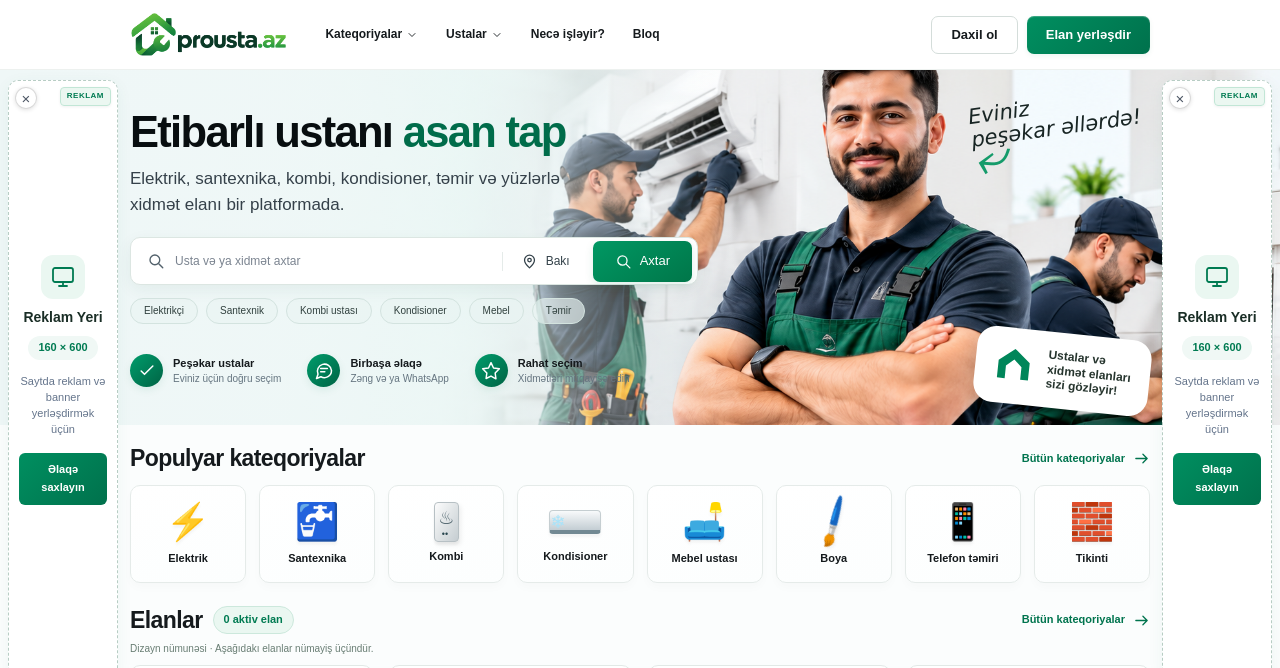
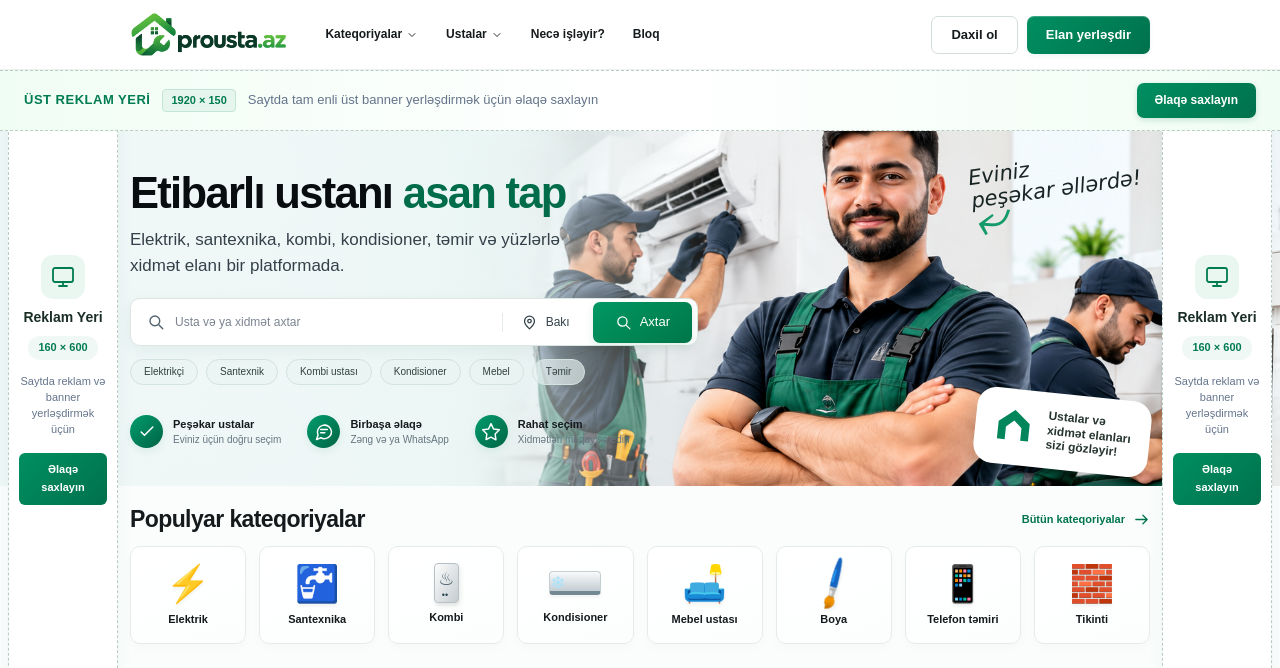
Before and after one commit to guliyevsarxan92-dot/prousta, a Django app: page / in a window 1280 px wide. Shown: the top 668 px of the page. Run offline with Django 5.2, Linux system fonts and the light colour scheme; data comes from the database, SQL or seed files in the repository; data that the repository does not hold is empty; some libraries are stand-ins or nearby versions.

Commit message:
feat: yan bannerlerden x ve reklam yazisi silindi, tam enli ust banner elave edildi

```diff
--- a/core/context_processors.py
+++ b/core/context_processors.py
@@ -30,6 +30,7 @@ def oxunmamis_mesaj(request):
     ctx = {
         'nav_kateqoriyalar': nav_kateqoriyalar,
         'YANDEX_VERIFICATION': getattr(settings, 'YANDEX_VERIFICATION', ''),
+        'reklam_ust': reklamlar.get('ust'),
         'reklam_sol': reklamlar.get('sol'),
         'reklam_sag': reklamlar.get('sag'),
         'reklam_orta': reklamlar.get('orta'),
--- a/core/models.py
+++ b/core/models.py
@@ -247,6 +247,7 @@ class Odenis(models.Model):
 
 class ReklamBanner(models.Model):
     MOVQELER = [
+        ('ust', 'Üst Banner (Tam Enli - Ekran Boyu)'),
         ('sol', 'Sol Yan Banner (Desktop)'),
         ('sag', 'Sağ Yan Banner (Desktop)'),
         ('orta', 'Orta / Horizontal Banner'),
@@ -255,7 +256,7 @@ class ReklamBanner(models.Model):
     movqe = models.CharField('Mövqe', max_length=20, choices=MOVQELER, unique=True)
     bashliq = models.CharField('Başlıq / Müştəri adı', max_length=150, blank=True)
     link = models.URLField('Keçid Linki (URL)', blank=True, help_text='Məsələn: https://example.com və ya https://wa.me/99450xxxxxxx')
-    shekil = models.ImageField('Banner Şəkli', upload_to='bannerler/', blank=True, null=True, help_text='Yan bannerlər üçün tövsiyə olunan ölçü: 160x600 və ya 120x600')
+    shekil = models.ImageField('Banner Şəkli', upload_to='bannerler/', blank=True, null=True, help_text='Üst banner üçün tövsiyə olunan ölçü: 1920x150 və ya 1200x120. Yan bannerlər üçün: 160x600 və ya 120x600')
     html_kod = models.TextField('HTML / AdSense Kodu (Şəkil yoxdursa)', blank=True, help_text='Google AdSense və ya xüsusi script kodu')
     aktiv = models.BooleanField('Aktivdir', default=True, db_index=True)
     bitis_tarixi = models.DateTimeField('Bitmə tarixi', null=True, blank=True, help_text='Boş buraxsanız müddətsiz aktiv olar')
--- a/static/css/marketplace.css
+++ b/static/css/marketplace.css
@@ -11,7 +11,7 @@ html{scroll-padding-top:90px}button,input,select,textarea{font:inherit}a,button,
 .brand--light .brand-logo-img{filter:brightness(0) invert(1)}
 @media(max-width:768px){.brand-logo-img{height:38px;max-width:145px}}
 
-.side-ad-banner{display:none;position:fixed;top:80px;height:calc(100vh - 85px);max-height:620px;z-index:30;pointer-events:none;box-sizing:border-box}
+.side-ad-banner{display:none;position:fixed;top:80px;height:calc(100vh - 85px);max-height:620px;z-index:15;pointer-events:none;box-sizing:border-box}
 @media(min-width:1200px){
   .side-ad-banner{display:flex!important;visibility:visible!important}
 }
@@ -19,11 +19,9 @@ html{scroll-padding-top:90px}button,input,select,textarea{font:inherit}a,button,
 .side-ad-banner--right{right:0;width:calc((100vw - var(--content-w, 1120px)) / 2);justify-content:flex-start;padding-left:12px}
 .side-ad-slot{pointer-events:auto;width:160px;max-width:calc(100% - 8px);height:600px;background:#ffffff;border:1px dashed #b7cdc4;border-radius:10px;box-shadow:0 4px 16px rgba(0,123,82,.06);display:flex;flex-direction:column;position:relative;overflow:hidden;transition:border-color .2s,box-shadow .2s;box-sizing:border-box}
 .side-ad-slot:hover{border-color:#007b52;box-shadow:0 6px 20px rgba(0,123,82,.14)}
-.side-ad-close{position:absolute;top:6px;left:6px;width:22px;height:22px;border-radius:50%;border:1px solid rgba(0,0,0,.15);background:rgba(255,255,255,.94);color:#4b5563;font-size:15px;line-height:1;display:flex;align-items:center;justify-content:center;cursor:pointer;padding:0;transition:all .15s ease;z-index:5;box-shadow:0 1px 4px rgba(0,0,0,.12)}
-.side-ad-close:hover{background:#ef4444;color:#ffffff;border-color:#ef4444}
-.side-ad-badge{position:absolute;top:6px;right:6px;background:rgba(234,247,241,.95);color:#007b52;font-size:8px;font-weight:800;letter-spacing:.5px;padding:2px 6px;border-radius:4px;border:1px solid #c2e6d6;z-index:5;box-shadow:0 1px 3px rgba(0,0,0,.06)}
+.side-ad-slot:has(.side-ad-custom-img){border:none;background:transparent}
 .side-ad-link{display:block;width:100%;height:100%;text-decoration:none}
-.side-ad-custom-img{width:100%;height:100%;object-fit:cover;display:block}
+.side-ad-custom-img{width:100%;height:100%;object-fit:cover;display:block;border-radius:10px}
 .side-ad-custom-html{width:100%;height:100%;overflow:hidden;display:flex;align-items:center;justify-content:center}
 .side-ad-placeholder{flex:1;display:flex;flex-direction:column;align-items:center;justify-content:center;text-align:center;padding:20px 10px;gap:10px}
 .side-ad-icon{width:44px;height:44px;border-radius:12px;background:#eaf7f1;color:#007b52;display:flex;align-items:center;justify-content:center}
@@ -35,3 +33,25 @@ html{scroll-padding-top:90px}button,input,select,textarea{font:inherit}a,button,
 @media(max-width:1199px){
   .side-ad-banner{display:none!important;visibility:hidden!important;pointer-events:none!important;opacity:0!important}
 }
+
+/* ÜST REKLAM BANNERİ (Tam Enli - Ekran Boyu) */
+.top-ad-banner{width:100%;max-width:100vw;background:#ffffff;border-bottom:1px solid var(--border);position:relative;z-index:20;box-sizing:border-box}
+.top-ad-container{width:100%;margin:0;padding:0}
+.top-ad-link{display:block;width:100%;line-height:0;text-decoration:none}
+.top-ad-img{width:100%;height:auto;max-height:180px;object-fit:cover;display:block}
+@media(min-width:1200px){.top-ad-img{max-height:220px}}
+.top-ad-custom-html{width:100%;display:flex;align-items:center;justify-content:center;overflow:hidden}
+.top-ad-banner--placeholder{background:linear-gradient(90deg,#f0fdf4 0%,#ffffff 50%,#f0fdf4 100%);border-top:1px dashed #b7cdc4;border-bottom:1px dashed #b7cdc4;padding:12px 24px}
+.top-ad-placeholder{width:100%;display:flex;align-items:center;justify-content:space-between;gap:16px;flex-wrap:wrap}
+.top-ad-placeholder-left{display:flex;align-items:center;gap:12px;flex-wrap:wrap}
+.top-ad-badge-title{font-size:13px;font-weight:800;color:#007b52;letter-spacing:.5px}
+.top-ad-badge-size{font-size:11px;font-weight:700;color:#007b52;background:#e6f6ee;border:1px solid #c2e6d6;padding:2px 8px;border-radius:4px}
+.top-ad-desc{font-size:13px;color:#64748b;font-weight:500}
+.top-ad-btn{display:inline-flex;align-items:center;justify-content:center;padding:8px 18px;background:linear-gradient(135deg,#008f60,#00714c);color:#ffffff!important;font-size:12px;font-weight:700;border-radius:7px;text-decoration:none;box-shadow:0 2px 6px rgba(0,123,82,.18);transition:all .2s ease;white-space:nowrap}
+.top-ad-btn:hover{background:#005c40;color:#ffffff!important;transform:translateY(-1px)}
+@media(max-width:768px){
+  .top-ad-banner--placeholder{padding:10px 14px}
+  .top-ad-placeholder{justify-content:center;text-align:center}
+  .top-ad-placeholder-left{justify-content:center}
+  .top-ad-desc{display:none}
+}
--- a/templates/base.html
+++ b/templates/base.html
@@ -170,6 +170,7 @@ footer{background:#0f172a;color:#94a3b8;margin-top:60px}
 <body>
 {% include 'partials/ui_symbols.html' %}
 {% include 'partials/site_header.html' %}
+{% include 'partials/top_ad_banner.html' %}
 
 <div class="mobil-menu-overlay" id="mobilMenuOverlay" onclick="toggleMenu(document.getElementById('hamburger'))"></div>
 <div class="mobil-menu" id="mobilMenu">
--- a/templates/partials/side_ad_left.html
+++ b/templates/partials/side_ad_left.html
@@ -1,6 +1,4 @@
 <div class="side-ad-slot" id="sideAdLeftSlot">
-  <button type="button" class="side-ad-close" onclick="document.getElementById('sideAdLeft').style.display='none'" aria-label="Reklamı bağla" title="Bağla">×</button>
-  <span class="side-ad-badge">REKLAM</span>
   {% if reklam_sol and reklam_sol.shekil %}
     <a href="{{ reklam_sol.link|default:'#' }}" {% if reklam_sol.link %}target="_blank" rel="noopener sponsored"{% endif %} class="side-ad-link" title="{{ reklam_sol.bashliq }}">
       <img src="{{ reklam_sol.shekil.url }}" alt="{{ reklam_sol.bashliq|default:'Reklam' }}" class="side-ad-custom-img">
--- a/templates/partials/side_ad_right.html
+++ b/templates/partials/side_ad_right.html
@@ -1,6 +1,4 @@
 <div class="side-ad-slot" id="sideAdRightSlot">
-  <button type="button" class="side-ad-close" onclick="document.getElementById('sideAdRight').style.display='none'" aria-label="Reklamı bağla" title="Bağla">×</button>
-  <span class="side-ad-badge">REKLAM</span>
   {% if reklam_sag and reklam_sag.shekil %}
     <a href="{{ reklam_sag.link|default:'#' }}" {% if reklam_sag.link %}target="_blank" rel="noopener sponsored"{% endif %} class="side-ad-link" title="{{ reklam_sag.bashliq }}">
       <img src="{{ reklam_sag.shekil.url }}" alt="{{ reklam_sag.bashliq|default:'Reklam' }}" class="side-ad-custom-img">
--- /dev/null
+++ b/templates/partials/top_ad_banner.html
@@ -0,0 +1,32 @@
+{% if reklam_ust and reklam_ust.shekil %}
+<aside class="top-ad-banner" id="topAdBanner" aria-label="Üst Reklam Banneri">
+  <div class="top-ad-container">
+    <a href="{{ reklam_ust.link|default:'#' }}" {% if reklam_ust.link %}target="_blank" rel="noopener sponsored"{% endif %} class="top-ad-link" title="{{ reklam_ust.bashliq }}">
+      <img src="{{ reklam_ust.shekil.url }}" alt="{{ reklam_ust.bashliq|default:'Reklam' }}" class="top-ad-img">
+    </a>
+  </div>
+</aside>
+{% elif reklam_ust and reklam_ust.html_kod %}
+<aside class="top-ad-banner" id="topAdBanner" aria-label="Üst Reklam Banneri">
+  <div class="top-ad-container">
+    <div class="top-ad-custom-html">
+      {{ reklam_ust.html_kod|safe }}
+    </div>
+  </div>
+</aside>
+{% else %}
+<aside class="top-ad-banner top-ad-banner--placeholder" id="topAdBanner" aria-label="Üst Reklam Yeri">
+  <div class="top-ad-container">
+    <div class="top-ad-placeholder">
+      <div class="top-ad-placeholder-left">
+        <span class="top-ad-badge-title">ÜST REKLAM YERİ</span>
+        <span class="top-ad-badge-size">1920 × 150</span>
+        <span class="top-ad-desc">Saytda tam enli üst banner yerləşdirmək üçün əlaqə saxlayın</span>
+      </div>
+      <a href="mailto:info@prousta.az?subject=Reklam%20haqqinda%20(Ust%20banner)" class="top-ad-btn">
+        Əlaqə saxlayın
+      </a>
+    </div>
+  </div>
+</aside>
+{% endif %}
```
Also changed, not shown: core/migrations/0019_alter_reklambanner_movqe_alter_reklambanner_shekil.py (added).
